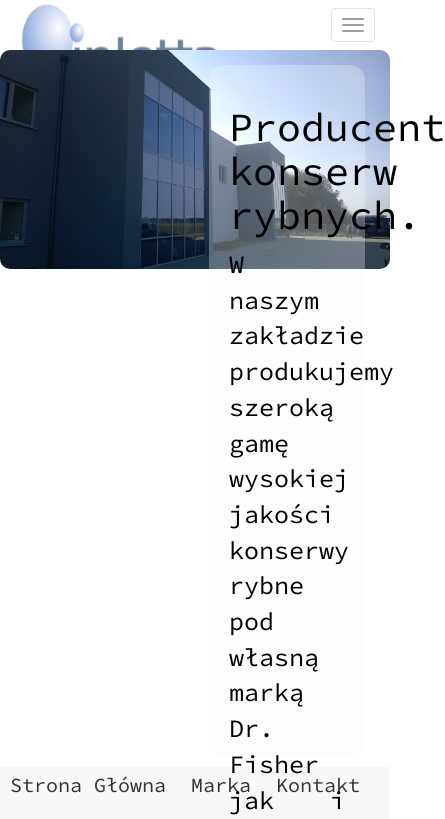
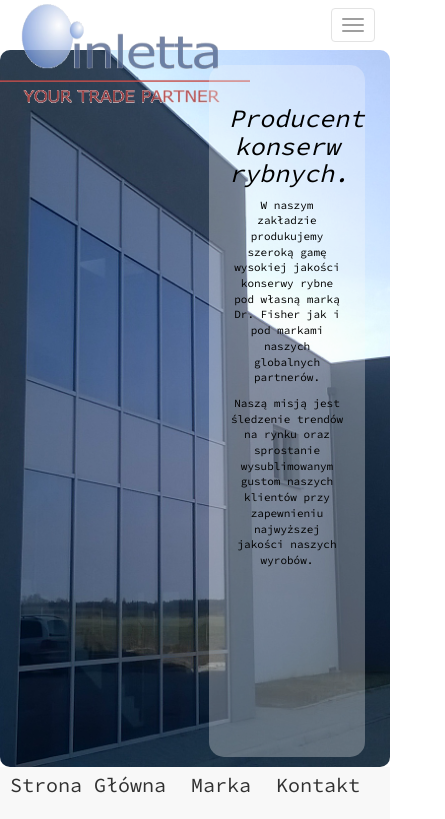
Before and after one commit to Zirek90/Dr-Fisher, a React (Create React App) app: page / in a window 390 px wide. Shown: the top 819 px of the page, 445 px wide, since content can reach past the window. Built offline with nearby package versions, Linux system fonts and the light colour scheme; no server answers; what react-google-maps would draw is missing.

Commit message:
fixed rwd and changed logo

```diff
--- a/src/components/Contact/components/subcomponents/MapContainer.js
+++ b/src/components/Contact/components/subcomponents/MapContainer.js
@@ -1,6 +1,6 @@
 import {withScriptjs, withGoogleMap, GoogleMap, Marker, InfoWindow} from "react-google-maps"
 import React, {Component} from 'react';
-import logo from "../../../../img/logo.png"
+import logo from "../../../../img/inletta-przezroczyste.png"
 import {Col} from 'react-bootstrap'
 import Google_API from './config';
 
--- a/src/components/Home/Home.js
+++ b/src/components/Home/Home.js
@@ -1,25 +1,16 @@
-import React, {Component} from 'react';
-import {Grid} from 'react-bootstrap'
+import React, { Component } from 'react';
+import { Grid } from 'react-bootstrap'
 
 import MissionContent from "./components/subcomponents/MissionContent";
 import HomeSlider from "./components/HomeSlider";
 import SideBar from "./components/SideBar";
 
-import inlettaPhoto from "../../img/zdjecia-zakladu/zdjecieZakladu1.jpg"
 
 class Home extends Component {
     render() {
         return (
-            <div className="home-container">
-                {/*<HomeSlider/>*/}
-                <div className="background">
-                    <MissionContent/>
-                    <img src={inlettaPhoto} className="backgroundImage"/>
-                </div>
-                {/*<Grid className="text-center">*/}
-                    {/*<MissionContent/>*/}
-                    {/*<SideBar/>*/}
-                {/*</Grid>*/}
+            <div className="background">
+                <MissionContent />
             </div>
         );
     }
--- a/src/components/Menu/Navbar.js
+++ b/src/components/Menu/Navbar.js
@@ -3,7 +3,7 @@
 import {Link} from 'react-router-dom';
 
 // import logo from "../../img/logo.png";
-import logo from "../../img/logoInletta.png";
+import logo from "../../img/inletta-przezroczyste.png";
 
 class Menu extends Component {
 
--- a/src/css/main.css
+++ b/src/css/main.css
@@ -353,13 +353,14 @@
   background-color: #ffffff;
   border: none;
   opacity: 0.8;
-  margin: 0; }
+  margin: 0;
+  z-index: 2; }
   .top-menu .navbar-brand {
     padding: 0;
     margin: 0; }
     .top-menu .navbar-brand .logo {
       width: 250px;
-      height: 120px; }
+      height: 110px; }
   .top-menu .navbar-nav > li > a {
     font-size: 2rem;
     color: black; }
@@ -370,15 +371,9 @@
 .background {
   padding-top: 15px;
   display: flex;
-  justify-content: flex-end; }
-  .background .backgroundImage {
-    position: absolute;
-    top: 50px;
-    left: 0;
-    width: 100vw;
-    max-height: 85vh;
-    border-radius: 10px;
-    z-index: 1; }
+  justify-content: flex-end;
+  background: url("../img/zdjecia-zakladu/zdjecieZakladu1.jpg") center/cover no-repeat;
+  border-radius: 10px; }
   .background .about-us {
     z-index: 2;
     color: black;
@@ -390,44 +385,33 @@
     border-radius: 15px;
     padding: 20px;
     margin-bottom: 10px; }
-    .background .about-us h1 {
-      font-size: 6rem; }
-    .background .about-us h2 {
-      font-size: 4rem; }
-    .background .about-us p {
-      text-align: justify;
-      font-size: 2.5rem; }
 
-.side-bar {
-  width: 35%;
-  float: right; }
-  .side-bar h2 {
-    font-size: 5rem;
-    font-weight: bold; }
-  .side-bar .gallery-photo {
-    margin: 10px;
-    padding: 0; }
+@media (min-width: 1123px) {
+  .about-us h2 {
+    font-size: 4rem;
+    font-style: italic;
+    transition: ease-in 0.5s; }
+  .about-us p {
+    font-size: 2.2rem;
+    transition: ease-in 0.5s; } }
 
-.modal-dialog {
-  margin-top: 15%; }
+@media (max-width: 1122px) {
+  .about-us h2 {
+    font-size: 3rem;
+    font-style: italic;
+    transition: ease-in 0.5s; }
+  .about-us p {
+    font-size: 1.5rem;
+    transition: ease-in 0.5s; } }
 
-@media (max-width: 991px) {
-  .about-us h1 {
-    font-size: 3.5rem;
-    font-style: italic; }
+@media (max-width: 573px) {
+  .about-us h2 {
+    font-size: 2.5rem;
+    font-style: italic;
+    transition: ease-in 0.5s; }
   .about-us p {
-    font-size: 1.5rem; }
-  .side-bar h2 {
-    font-size: 3.5rem; } }
-
-@media (max-width: 567px) {
-  .about-us h1 {
-    font-size: 2.3rem; }
-  .about-us p {
-    font-size: 1.3rem; }
-  .image-gallery-image img {
-    transition: ease-in 0.5s;
-    height: 50vh; } }
+    font-size: 1.1rem;
+    transition: ease-in 0.5s; } }
 
 .main-products-container .logo {
   width: 350px;
--- a/src/scss/partials/_home.scss
+++ b/src/scss/partials/_home.scss
@@ -1,33 +1,11 @@
-//.image-gallery-image {
-//  display: flex;
-//  justify-content: center;
-//  img {
-//    transition: ease-in 0.5s;
-//    width: 80%;
-//    height: 70vh;
-//  }
-//}
-//
-//.image-gallery-slide {
-//  background-color: transparent;
-//  .image-gallery-slide.center, .image-gallery-slide.left {
-//    background-color: transparent;
-//  }
-//}
+$transitionOfHeader: ease-in 0.5s;
+
 .background {
   padding-top: 15px;
   display: flex;
   justify-content: flex-end;
-
-  .backgroundImage {
-    position: absolute;
-    top: 50px;
-    left: 0;
-    width: 100vw;
-    max-height: 85vh;
-    border-radius: 10px;
-    z-index: 1;
-  }
+  background: url('../img/zdjecia-zakladu/zdjecieZakladu1.jpg') center/cover no-repeat;
+  border-radius: 10px;
   .about-us {
     z-index: 2;
     color: black;
@@ -42,16 +20,18 @@
     border-radius: 15px;
     padding: 20px;
     margin-bottom: 10px;
-    h1 {
-      font-size: 6rem;
-    }
-    h2 {
-      font-size: 4rem;
-    }
-    p {
-      text-align: justify;
-      font-size: 2.5rem;
-    }
+
+    // h1 {
+    //   font-size: 5rem;
+    // }
+    // h2 {
+    //   font-size: 4rem;
+    // }
+
+    // p {
+    //   text-align: justify;
+    //   font-size: 2.2rem;
+    // }
   }
 }
 
@@ -75,55 +55,78 @@
 //  }
 //}
 
-.side-bar {
-  width: 35%;
-  float: right;
-  h2 {
-    font-size: 5rem;
-    font-weight: bold;
-  }
-  .gallery-photo {
-    margin: 10px;
-    padding: 0;
-  }
-}
+// .side-bar {
+//   width: 35%;
+//   float: right;
+//   h2 {
+//     font-size: 5rem;
+//     font-weight: bold;
+//   }
+//   .gallery-photo {
+//     margin: 10px;
+//     padding: 0;
+//   }
+// }
 
-.modal-dialog {
-  margin-top: 15%;
-}
+// .modal-dialog {
+//   margin-top: 15%;
+// }
 
-@media (max-width: 991px) {
+@media (min-width: 1123px) {
   .about-us {
-    h1 {
-      font-size: 3.5rem;
+    h2 {
+      font-size: 4rem;
       font-style: italic;
-
+      transition: $transitionOfHeader;
     }
     p {
-      font-size: 1.5rem;
-    }
-  }
-  .side-bar {
-    h2 {
-      font-size: 3.5rem;
-
+      font-size: 2.2rem;
+      transition: $transitionOfHeader;
     }
   }
 }
 
-@media (max-width: 567px) {
+@media (max-width: 1122px) {
   .about-us {
-    h1 {
-      font-size: 2.3rem;
+    h2 {
+      font-size: 3rem;
+      font-style: italic;
+      transition: $transitionOfHeader;
     }
     p {
-      font-size: 1.3rem;
-    }
-  }
-  .image-gallery-image {
-    img {
-      transition: ease-in 0.5s;
-      height: 50vh;
+      font-size: 1.5rem;
+      transition: $transitionOfHeader;
     }
   }
 }
+
+@media (max-width: 573px) {
+  .about-us {
+    h2 {
+      font-size: 2.5rem;
+      font-style: italic;
+      transition: $transitionOfHeader;
+    }
+    p {
+      font-size: 1.1rem;
+      transition: $transitionOfHeader;
+    }
+  }
+}
+
+// @media (max-width: 567px) {
+//   .about-us {
+//     h1 {
+//       font-size: 2.3rem;
+//     }
+//     p {
+//       font-size: 1.3rem;
+//     }
+//   }
+//   .image-gallery-image {
+//     img {
+//       transition: ease-in 0.5s;
+//       height: 50vh;
+//     }
+//   }
+// }
--- a/src/scss/partials/_menu.scss
+++ b/src/scss/partials/_menu.scss
@@ -3,12 +3,13 @@
   border: none;
   opacity: 0.8;
   margin: 0;
+  z-index: 2;
   .navbar-brand {
     padding: 0;
     margin: 0;
     .logo {
       width: 250px;
-      height: 120px;
+      height: 110px;
     }
   }
   .navbar-nav>li>a {
```
Also changed, not shown: src/img/inletta-przezroczyste.png (added).
